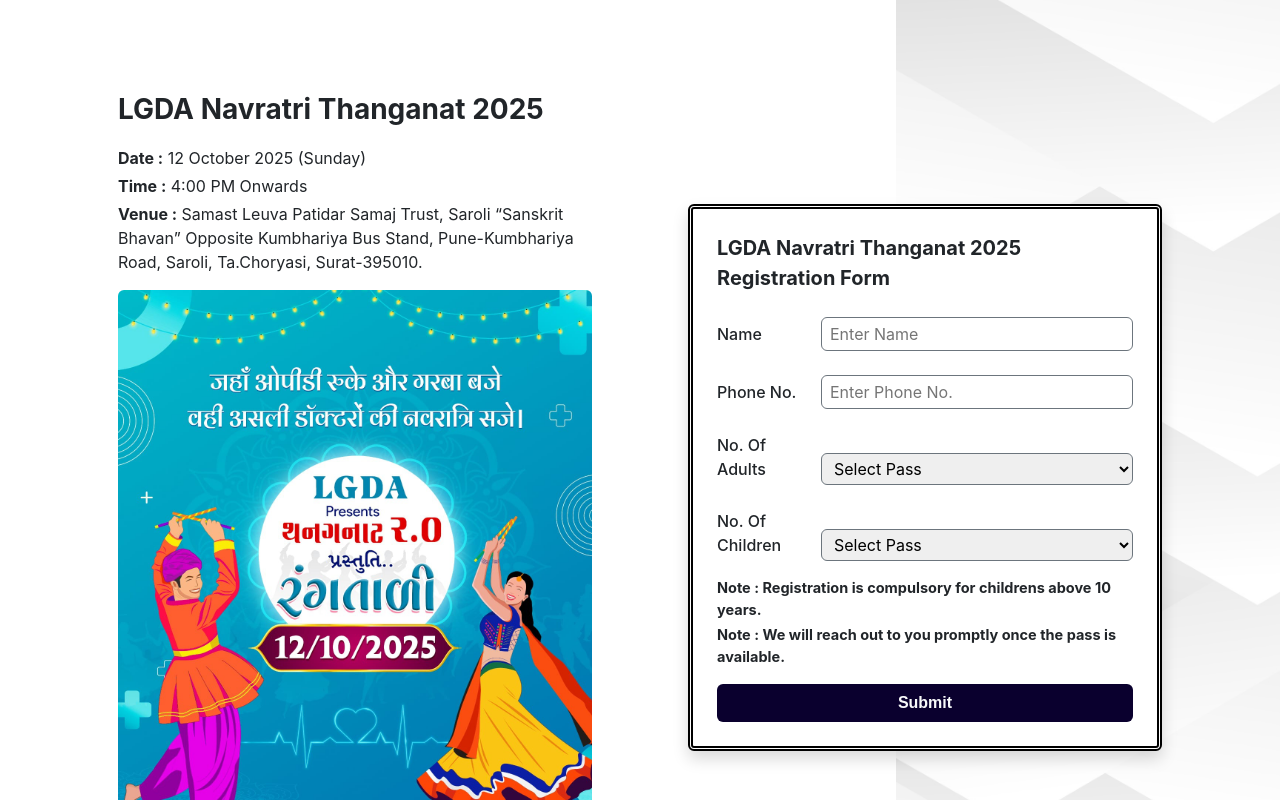
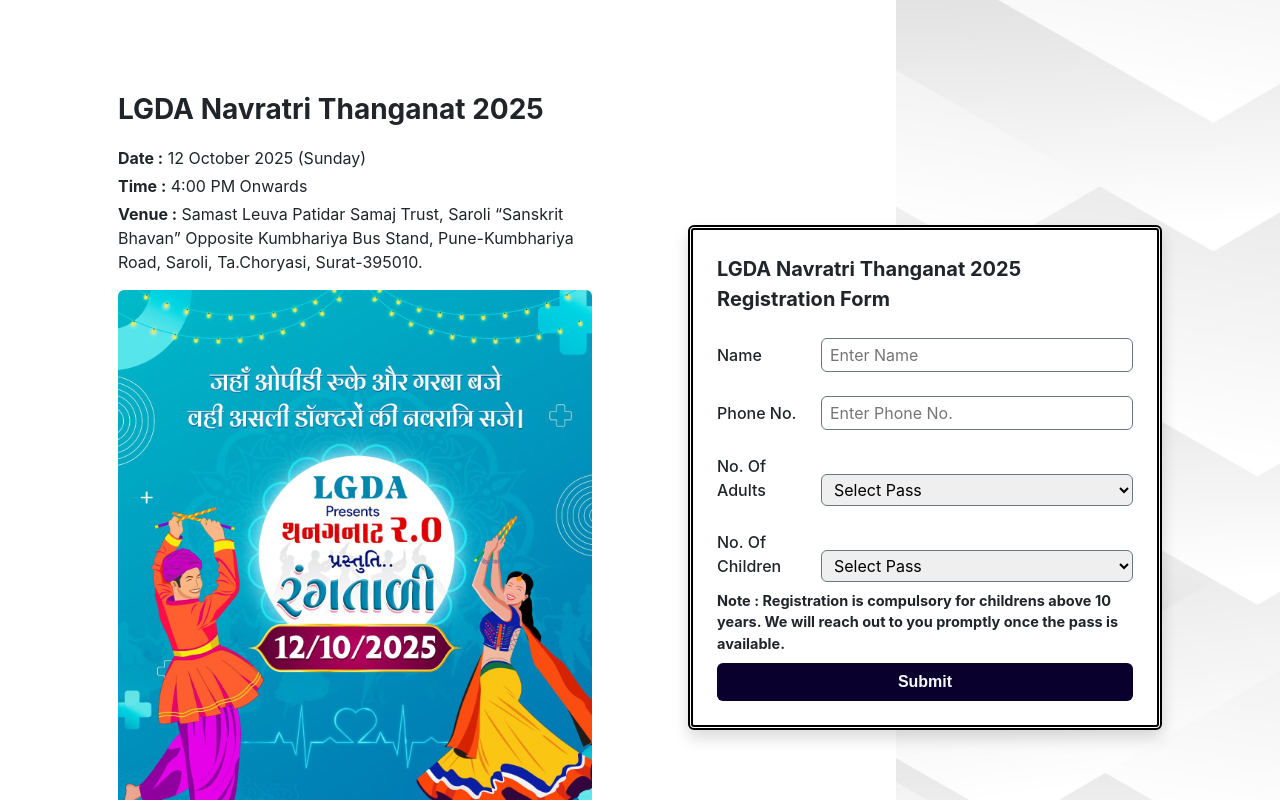
Before and after one commit to tankvaishali/thanganat, a React (Create React App) app: page /buynow in a window 1280 px wide. Shown: the top 800 px of the page. Built offline with nearby package versions, Linux system fonts and the light colour scheme.

Commit message:
remove 2 note

```diff
--- a/src/Component/Buynow.jsx
+++ b/src/Component/Buynow.jsx
@@ -165,12 +165,11 @@
                                         </div>
 
 
-                                        <div className="text-dark fw-bold mt-3" style={{ fontSize: "14.5px" }}>
+                                        <div className="text-dark fw-bold my-2" style={{ fontSize: "14.5px" }}>
                                             Note : Registration is compulsory for childrens above 10 years.
+                                           We will reach out to you promptly once the pass is available.
                                         </div>
-                                        <div className="text-dark fw-bold mt-1 mb-3" style={{ fontSize: "14.5px" }}>
-                                            Note : We will reach out to you promptly once the pass is available.
-                                        </div>
+
 
                                         <div className="w-100">
                                             <Link to={""} className="text-decoration-none">
```
